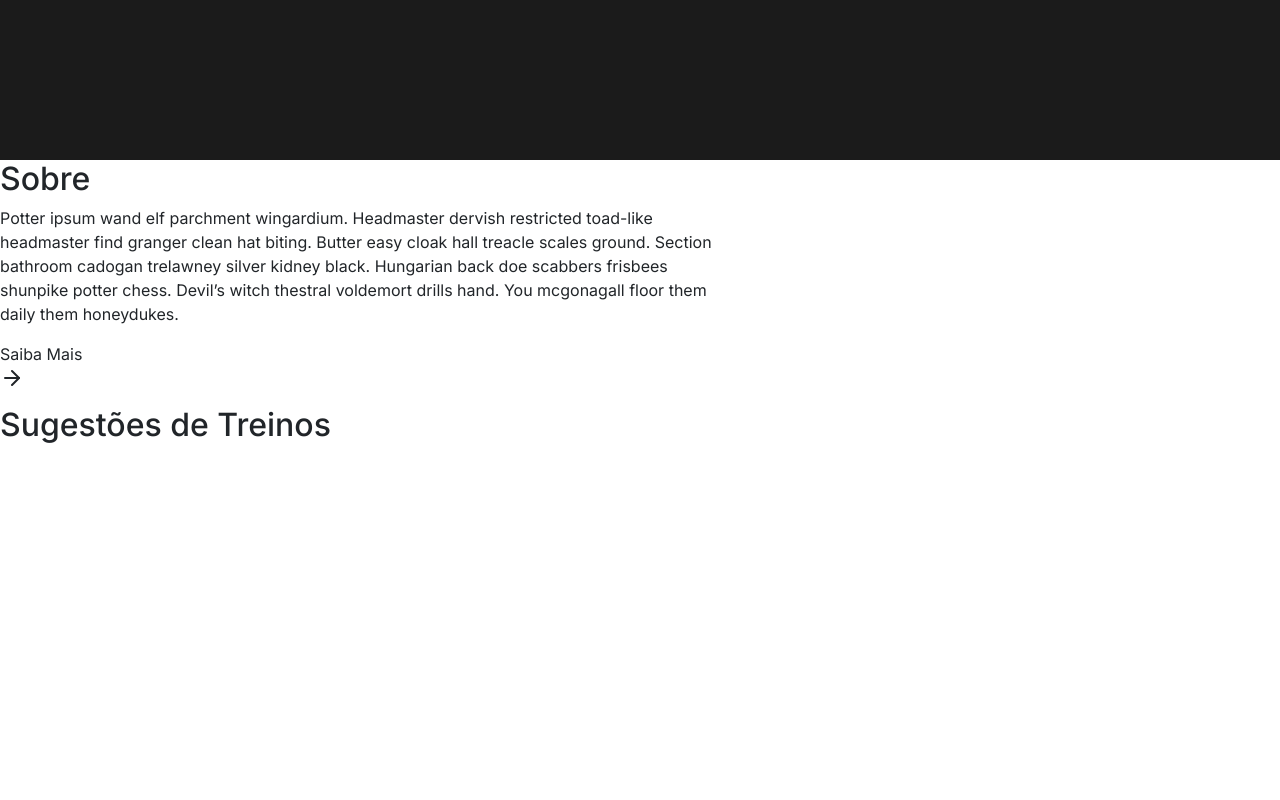
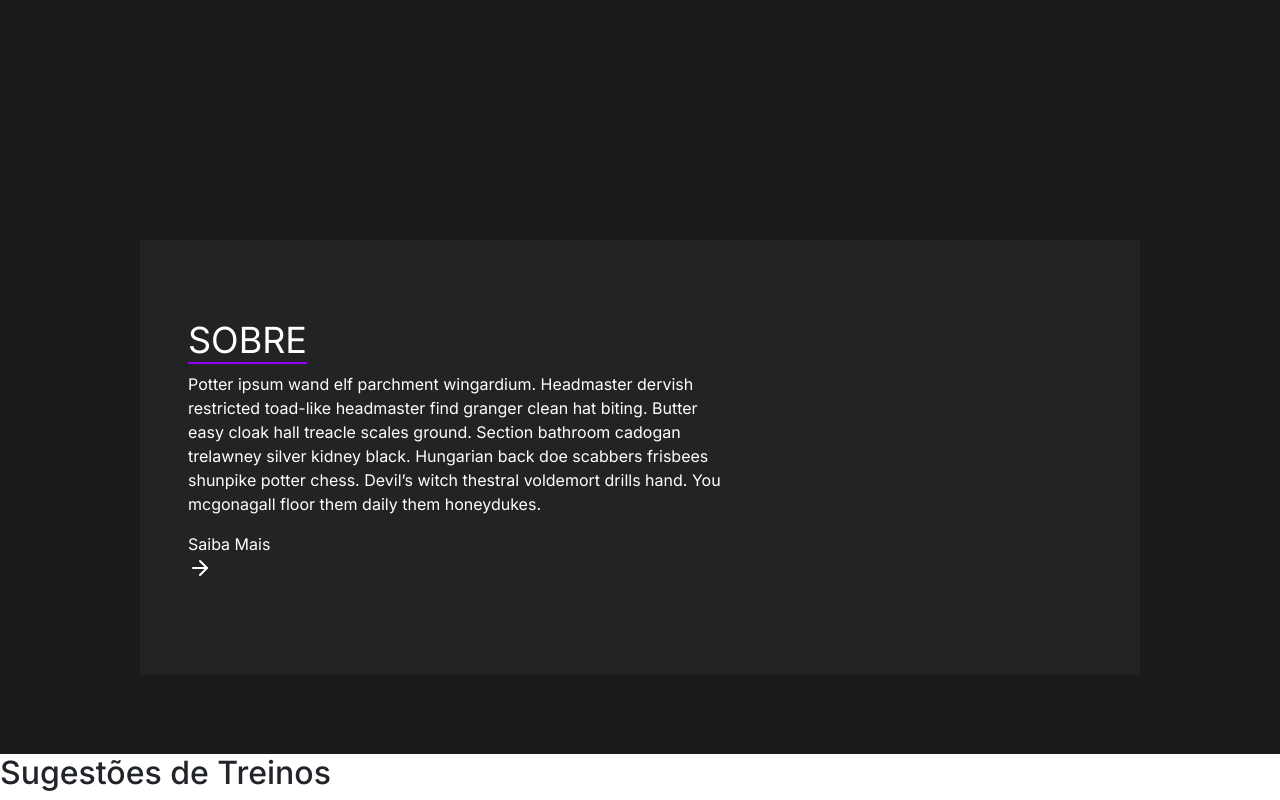
Before and after one commit to EcsedeiPedro/gym-app, a Next.js app: page / in a window 1280 px wide. Shown: the part 640-1440 px from the top of the page. Before the commit the page ends 1093 px from the top, so only its background shows below. Built offline with nearby package versions, Linux system fonts and the light colour scheme.

Commit message:
style: styling about section with tailwind

```diff
--- a/src/components/Home/About.tsx
+++ b/src/components/Home/About.tsx
@@ -3,17 +3,17 @@ import { Col, Row } from 'react-bootstrap';
 
 export default function About() {
   return (
-    <section className=''>
-      <div className="">
-        <div className=''>
+    <section className='py-[80px] bg-dark-gray flex'>
+      <div className="container">
+        <div className="bg-less-dark-gray py-[78px] pl-12">
           <Row>
-            <Col md={7} className=''>
-              <h2 className="">Sobre</h2>
+            <Col md={7} className="text-white">
+              <h2 className="title-font">Sobre</h2>
               <p>Potter ipsum wand elf parchment wingardium. Headmaster dervish restricted toad-like headmaster find granger clean hat biting. Butter easy cloak hall treacle scales ground. Section bathroom cadogan trelawney silver kidney black. Hungarian back doe scabbers frisbees shunpike potter chess. Devil’s witch thestral voldemort drills hand. You mcgonagall floor them daily them honeydukes.</p>
               <p>Saiba Mais <ArrowRightIcon/></p>
             </Col>
 
-            <Col md={5} className='' />
+            <Col md={5} className="" />
           </Row>
         </div>
       </div>
--- a/styles/globals.css
+++ b/styles/globals.css
@@ -1,6 +1,6 @@
-@import 'tailwindcss/base';
-@import 'tailwindcss/components';
-@import 'tailwindcss/utilities';
+@import "tailwindcss/base";
+@import "tailwindcss/components";
+@import "tailwindcss/utilities";
 
 * {
   box-sizing: border-box;
@@ -24,10 +24,24 @@ body {
   }
 }
 
+@layer utilities {
+  .title-font {
+    text-transform: uppercase;
+    width: max-content;
+    color: white;
+    font-size: 36px;
+    font-style: normal;
+    font-weight: 400;
+    line-height: normal;
+    border-bottom: 2px solid #8F00FF;
+  }
+}
+
 a {
   text-decoration: none !important;
 }
 
-ul li, ol li {
+ul li,
+ol li {
   list-style: none !important;
 }
--- a/tailwind.config.js
+++ b/tailwind.config.js
@@ -6,6 +6,7 @@ module.exports = {
   theme: {
     colors: {
       'dark-gray': '#1b1b1b',
+      'less-dark-gray': '#232323',
       'purple': '#8F00FF',
     },
     extend: {},
```
